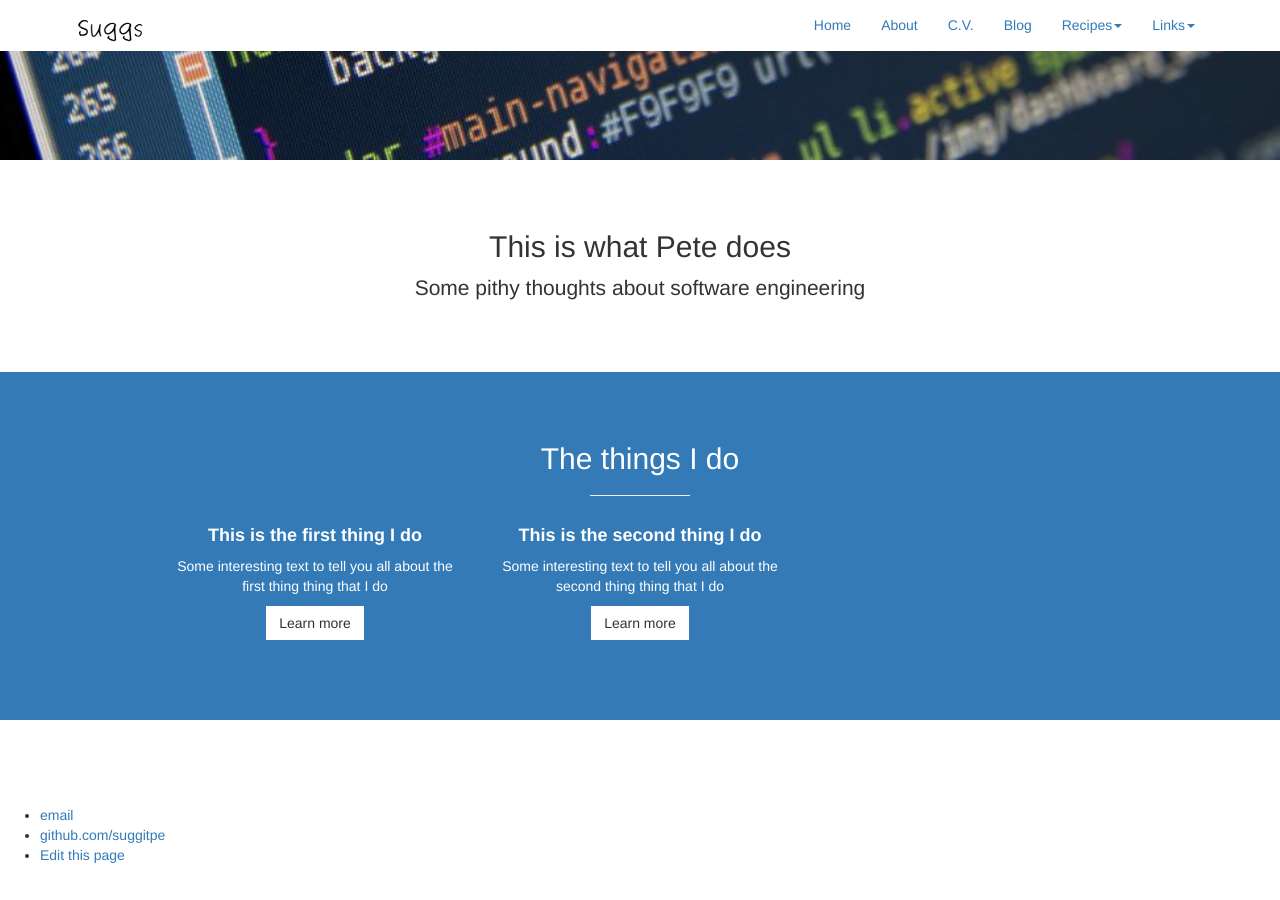
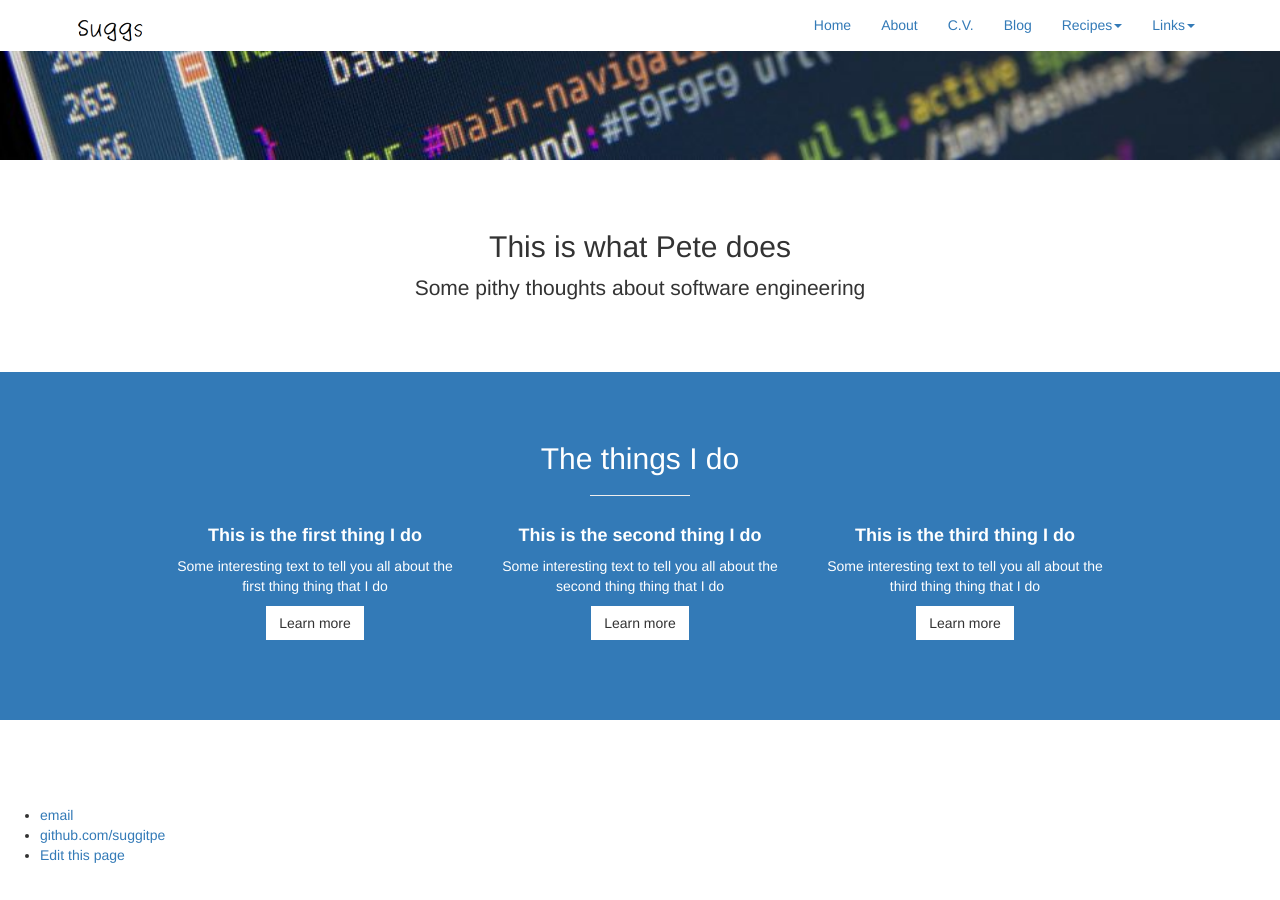
Before and after one commit to suggitpe/suggitpe.github.io, a Jekyll site: the page built from index.md, in a window 1280 px wide and 900 px high, scrolled down 781 px. Built offline with Jekyll 4.4.1, drawn with Linux system fonts in a browser that asks for light colours.

Commit message:
updated site

```diff
--- a/index.md
+++ b/index.md
@@ -46,7 +46,7 @@ title: Pete Suggitt
                         </div>
                     </div>
                     <div class="col-md-4 col-sm-6">
-                         <div class="service-item">
+                        <div class="service-item">
                              <span class="fa-stack fa-4x">
                                  <i class="fa fa-circle fa-stack-2x"></i>
                                  <i class="fa fa-lightbulb-o fa-stack-1x text-primary"></i>
@@ -58,6 +58,19 @@ title: Pete Suggitt
                              <a href="#" class="btn btn-light">Learn more</a>
                          </div>
                     </div>
+                    <div class="col-md-4 col-sm-6">
+                        <div class="service-item">
+                            <span class="fa-stack fa-4x">
+                                <i class="fa fa-circle fa-stack-2x"></i>
+                                <i class="fa fa-users fa-stack-1x text-primary"></i>
+                            </span>
+                            <h4>
+                                <strong>This is the third thing I do</strong>
+                            </h4>
+                            <p>Some interesting text to tell you all about the third thing thing that I do</p>
+                            <a href="#" class="btn btn-light">Learn more</a>
+                        </div>
+                    </div>
                 </div>
             </div>
         </div>
```
